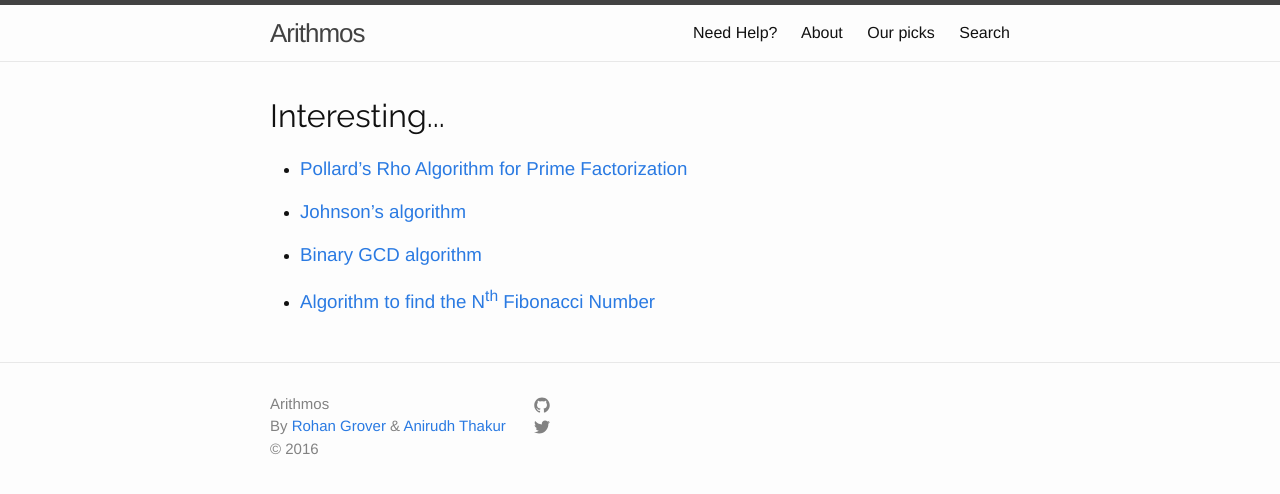
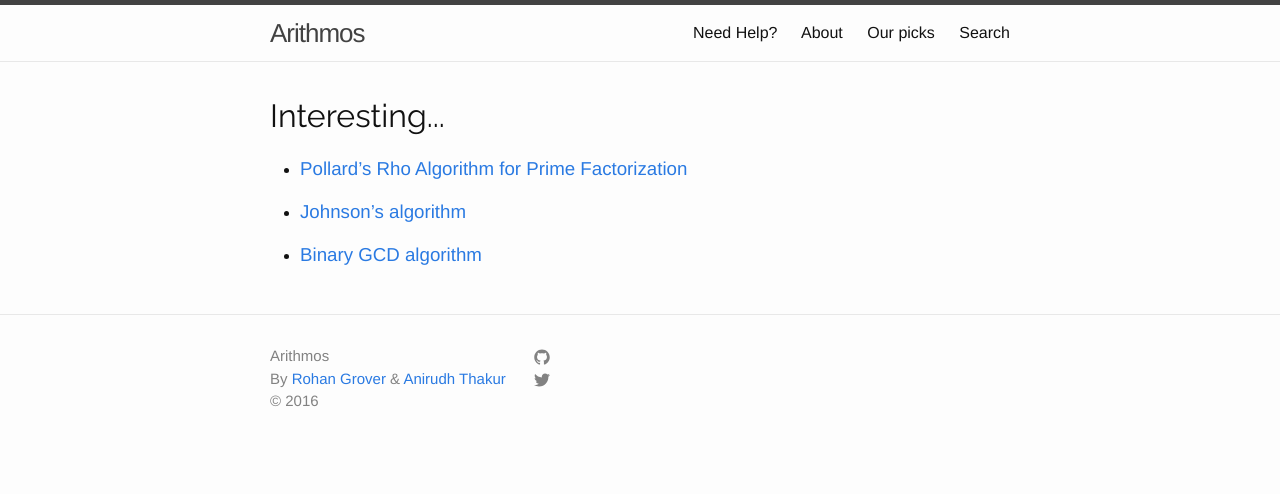
Before and after one commit to aarithmos/Algorithms, a Jekyll site: the page built from op.html, in a window 1280 px wide. Shown: the top 494 px of the page. Built offline with Jekyll 4.4.1, drawn with Linux system fonts in a browser that asks for light colours.

Commit message:
Update op.html

```diff
--- a/op.html
+++ b/op.html
@@ -20,6 +20,5 @@ font-family: 'Raleway', sans-serif;
 		<li><a href="/Pollard’s-Rho-Algorithm"> <h3 class="ab">Pollard’s Rho Algorithm for Prime Factorization</h3></a></li>
 		<li><a href="/Johnson's-Algorithm"> <h3 class="ab">Johnson’s algorithm</h3></a></li>
 		<li><a href="/BinaryGCD-Algorithm"> <h3 class="ab">Binary GCD algorithm</h3></a></li>
-		<li><a href="/N-Fibonacci-Algorithm"> <h3 class="ab">Algorithm to find the N<sup>th</sup> Fibonacci Number</h3></a></li>
 	</ul>
 </body>
```
